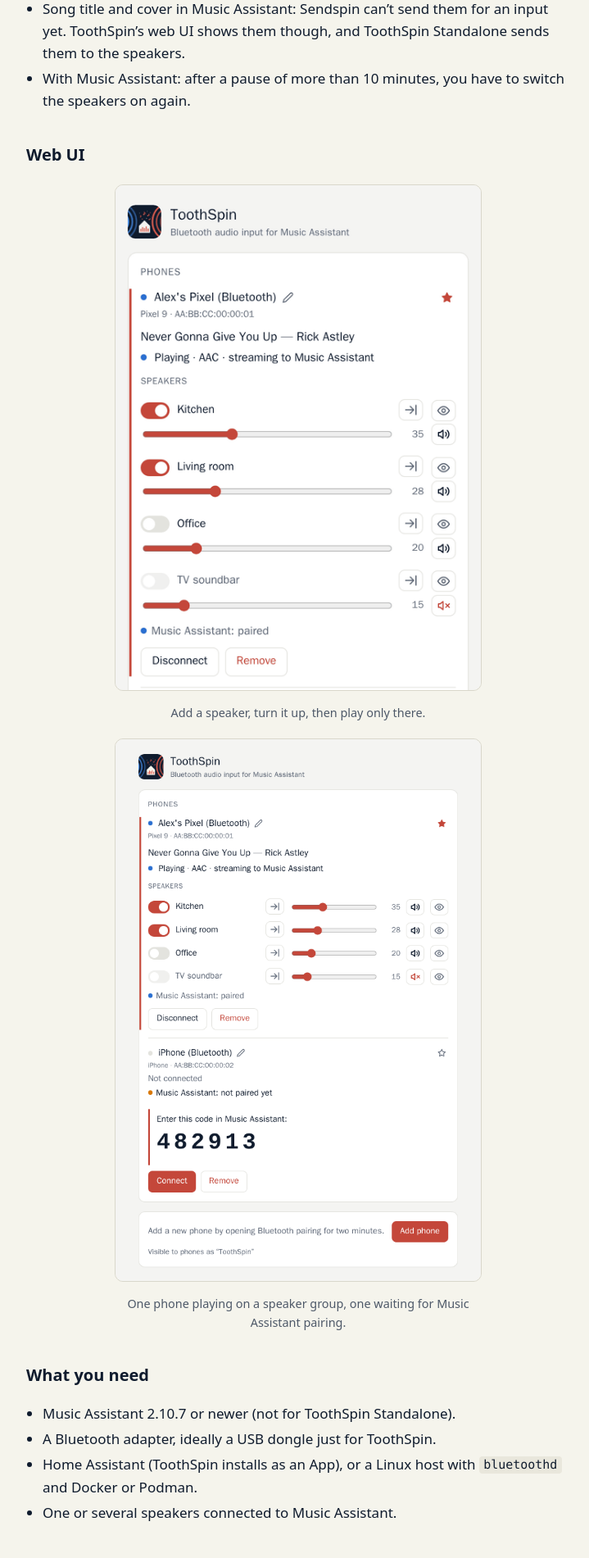
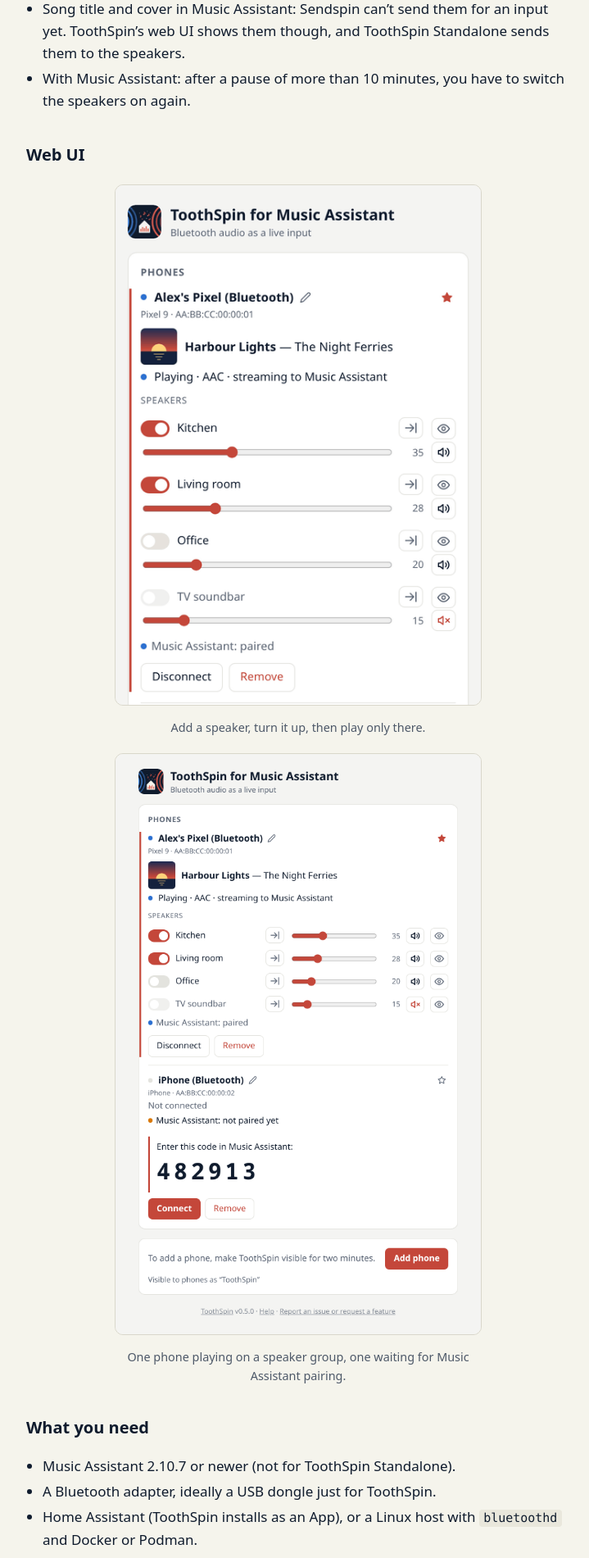
Before and after one commit to eknoes/toothspin, a Jekyll site: the page built from docs/index.md, in a window 1280 px wide. Shown: the part 1212-3113 px from the top of the page at 82% size, without its empty margins (276-995 px from the left). Built offline with Jekyll 4.4.1, drawn with Linux system fonts in a browser that asks for light colours.

Commit message:
docs: new screenshots with covers and taps
Co-Authored-By: Claude Opus 5.5 <noreply@anthropic.com>

```diff
--- a/docs/_screenshots/demo.json
+++ b/docs/_screenshots/demo.json
@@ -1,9 +1,11 @@
 {
+  "mode": "music-assistant",
   "bluetooth": {"name": "ToothSpin", "address": "00:1A:7D:DA:71:13", "pairing_remaining": null},
   "devices": [
     {
       "address": "AA:BB:CC:00:00:01", "name": "Pixel 9", "paired": true, "trusted": false, "connected": true,
-      "audio": {"codec": "AAC", "now_playing": {"title": "Never Gonna Give You Up", "artist": "Rick Astley"}},
+      "audio": {"codec": "AAC", "cover": "demo",
+                "now_playing": {"status": "playing", "title": "Harbour Lights", "artist": "The Night Ferries", "album": "Low Tide"}},
       "sendspin": {
         "name": "Alex's Pixel (Bluetooth)", "url": "ws://192.168.1.10:8927/sendspin", "connected": true,
         "server_name": "Music Assistant", "paired": true, "requested": true, "streaming": true, "signal": true,
--- a/docs/index.md
+++ b/docs/index.md
@@ -43,7 +43,7 @@ that ships with Music Assistant 2.10.7.
 ## Web UI
 
 <figure class="shot">
-  <img src="{{ '/assets/screenshots/demo.gif' | relative_url }}" width="480" height="663"
+  <img src="{{ '/assets/screenshots/demo.gif' | relative_url }}" width="480" height="683"
     alt="A speaker joins the phone's group, its volume goes up, then the phone plays only there">
   <figcaption>Add a speaker, turn it up, then play only there.</figcaption>
 </figure>
@@ -51,7 +51,7 @@ that ships with Music Assistant 2.10.7.
 <figure class="shot">
   <picture>
     <source srcset="{{ '/assets/screenshots/web-ui-dark.png' | relative_url }}" media="(prefers-color-scheme: dark)">
-    <img src="{{ '/assets/screenshots/web-ui-light.png' | relative_url }}" width="640" height="949"
+    <img src="{{ '/assets/screenshots/web-ui-light.png' | relative_url }}" width="640" height="1015"
       alt="ToothSpin web UI: a phone playing a track on two grouped speakers, and a second phone showing its Music Assistant pairing code">
   </picture>
   <figcaption>One phone playing on a speaker group, one waiting for Music Assistant pairing.</figcaption>
```
Also changed, not shown: docs/_screenshots/cover.svg (added), docs/assets/screenshots/demo.gif, docs/assets/screenshots/setup-blocked.png, docs/assets/screenshots/setup-collapsed.png, docs/assets/screenshots/setup.png, docs/assets/screenshots/web-ui-dark.png, docs/assets/screenshots/web-ui-light.png, 1 other file.
